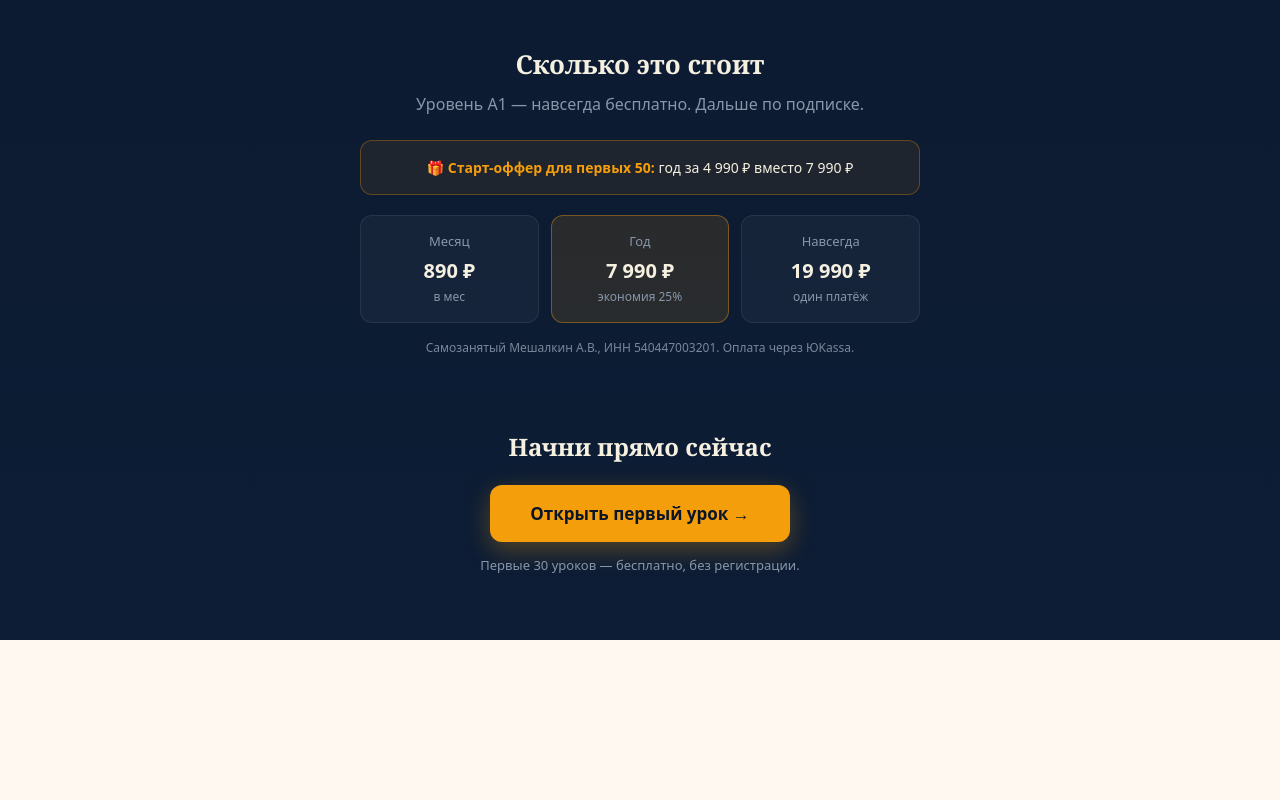
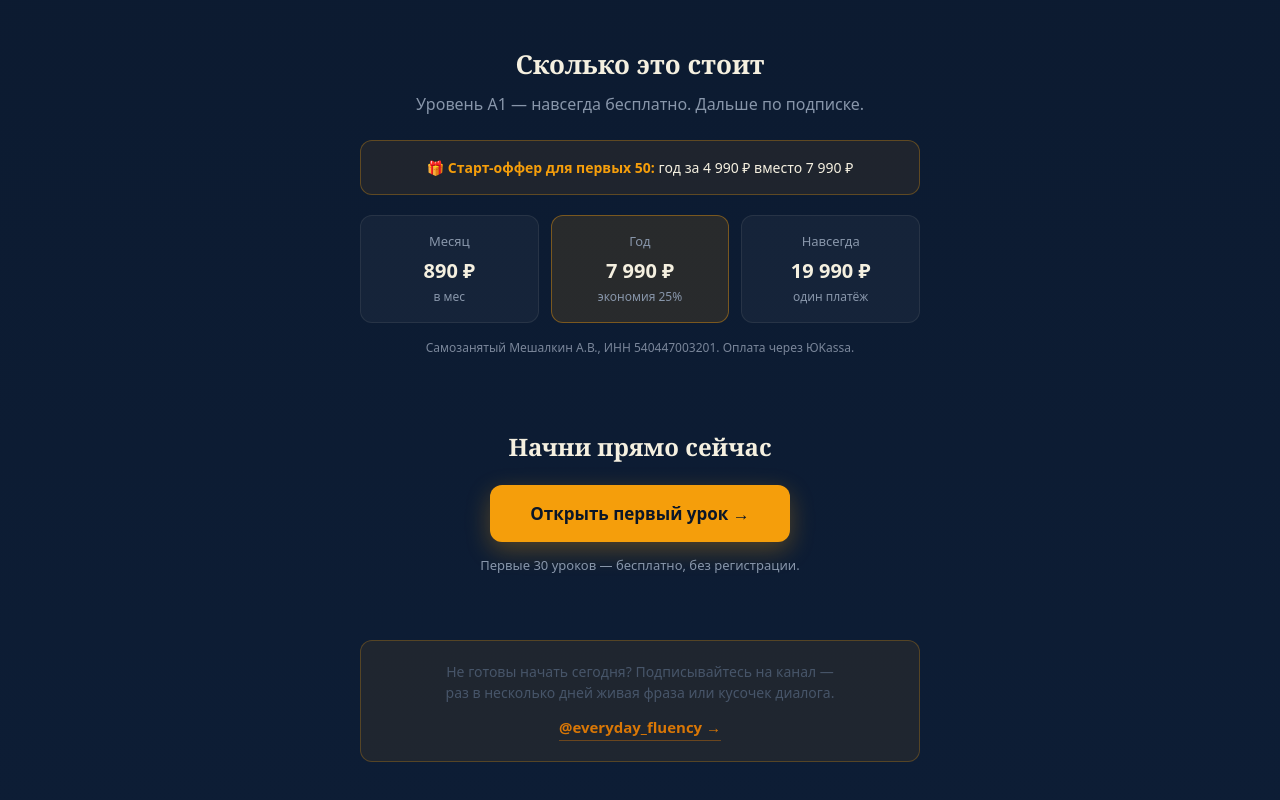
Before and after one commit to shuligne-ops/everyday-fluency2, a Next.js app: page /start in a window 1280 px wide. Shown: the part 1693-2493 px from the top of the page. Before the commit the page ends 2333 px from the top, so only its background shows below. Built offline with nearby package versions, Linux system fonts and the light colour scheme.

Commit message:
Add Telegram channel block to /start landing

```diff
--- a/src/app/start/page.tsx
+++ b/src/app/start/page.tsx
@@ -319,10 +319,49 @@ function StartContent() {
           Первые 30 уроков — бесплатно, без регистрации.
         </p>
       </section>
-    </div>
+  {/* TELEGRAM CHANNEL */}
+      <section style={{
+        maxWidth: '600px',
+        margin: '0 auto',
+        padding: '0 20px 56px',
+      }}>
+        <div style={{
+          background: 'rgba(245, 158, 11, 0.08)',
+          border: '1px solid rgba(245, 158, 11, 0.25)',
+          borderRadius: '12px',
+          padding: '20px 24px',
+          textAlign: 'center',
+        }}>
+          <p style={{
+            fontSize: '14px',
+            color: '#475569',
+            marginBottom: '12px',
+            lineHeight: 1.5,
+          }}>
+            Не готовы начать сегодня? Подписывайтесь на канал —<br />
+            раз в несколько дней живая фраза или кусочек диалога.
+          </p>
+          <a
+            href="https://t.me/everyday_fluency"
+            target="_blank"
+            rel="noopener noreferrer"
+            style={{
+              display: 'inline-block',
+              color: '#d97706',
+              fontSize: '15px',
+              fontWeight: 700,
+              textDecoration: 'none',
+              borderBottom: '1px solid rgba(217, 119, 6, 0.4)',
+              paddingBottom: '2px',
+            }}
+          >
+            @everyday_fluency →
+          </a>
+        </div>
+      </section>
+   </div>
   )
 }
-
 function DialogueLine({ speaker, text }: { speaker: string; text: string }) {
   return (
     <div style={{ marginBottom: '12px' }}>
```
